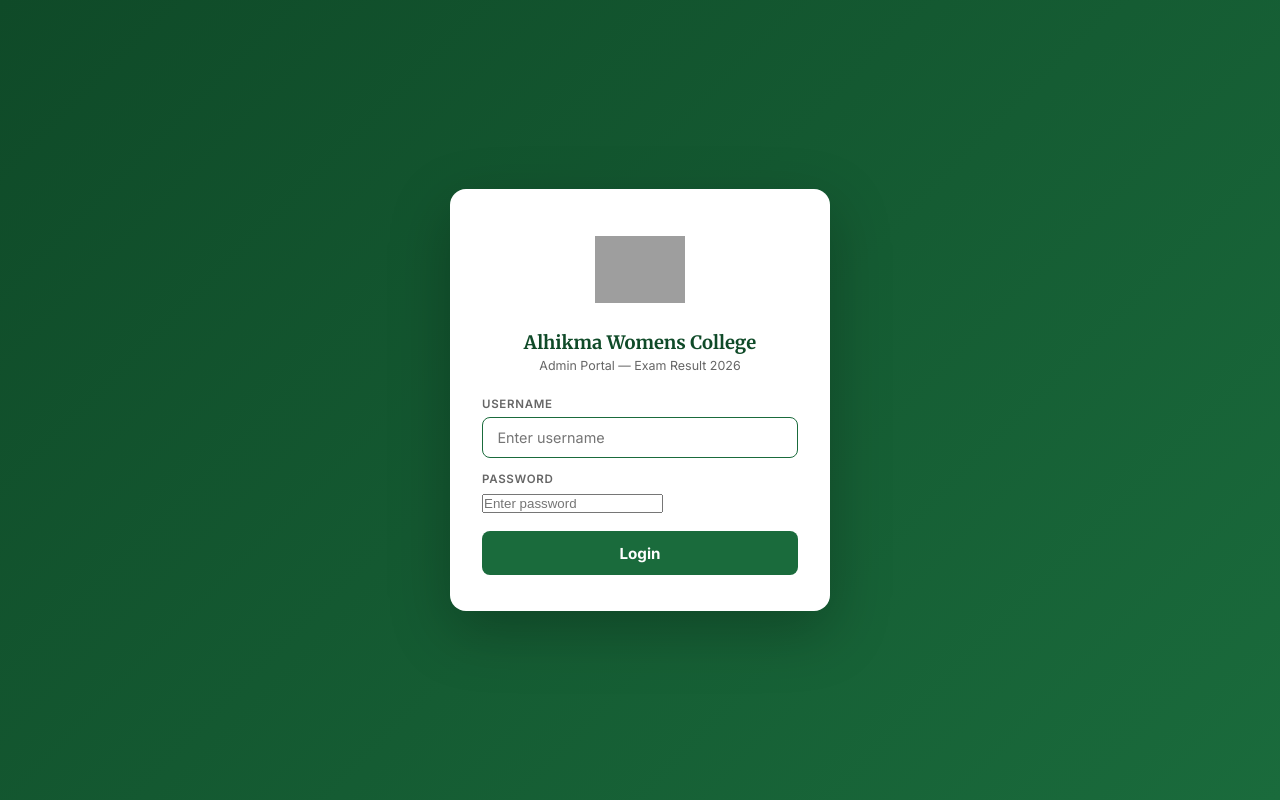
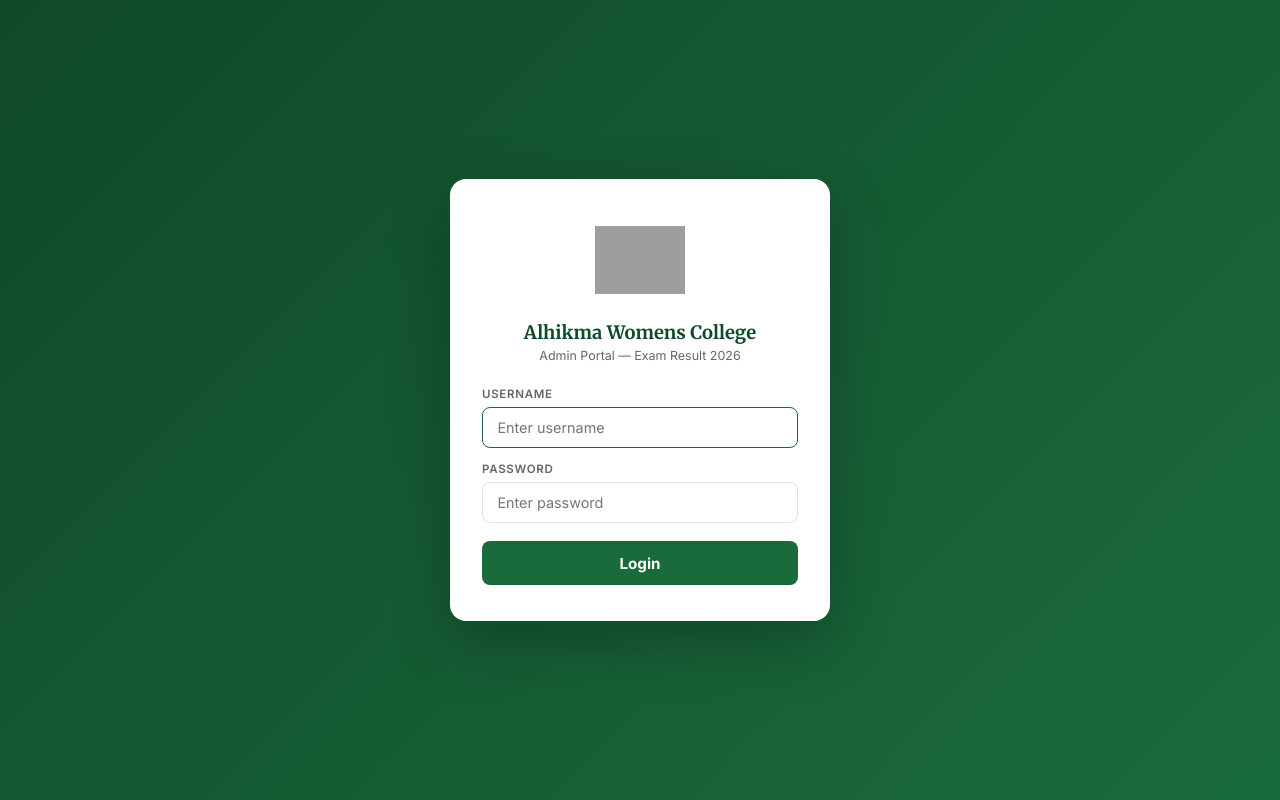
Before and after one commit to ajmal-mubarak/alhikma-ksd, a React (Vite) app in the folder frontend/: page /admin/login in a window 1280 px wide. Built offline with nearby package versions, Linux system fonts and the light colour scheme; no server answers; grey boxes are pictures that could not be loaded.

Commit message:
Fix: password input full width

```diff
--- a/frontend/src/index.css
+++ b/frontend/src/index.css
@@ -97,8 +97,8 @@ footer{text-align:center;padding:1.5rem;font-size:.78rem;color:var(--text-muted)
 .students-card h2 span{font-size:.78rem;font-weight:500;color:var(--text-muted)}
 .form-group{margin-bottom:.9rem}
 .form-group label{display:block;font-size:.72rem;font-weight:600;color:var(--text-muted);text-transform:uppercase;letter-spacing:.06em;margin-bottom:.38rem}
-.form-group input[type=text],.form-group input[type=file]{width:100%;padding:.68rem .9rem;border:1.5px solid var(--border);border-radius:8px;font-size:.9rem;font-family:inherit;outline:none;transition:border .2s}
-.form-group input[type=text]:focus{border-color:var(--green)}
+.form-group input[type=text],.form-group input[type=password],.form-group input[type=file]{width:100%;padding:.68rem .9rem;border:1.5px solid var(--border);border-radius:8px;font-size:.9rem;font-family:inherit;outline:none;transition:border .2s}
+.form-group input[type=text]:focus,.form-group input[type=password]:focus{border-color:var(--green)}
 .form-group input[type=file]{padding:.5rem .75rem;cursor:pointer}
 
 /* Radio pill group */
```
Also changed, not shown: 4 other files (tests, documents, lock files or other folders).
